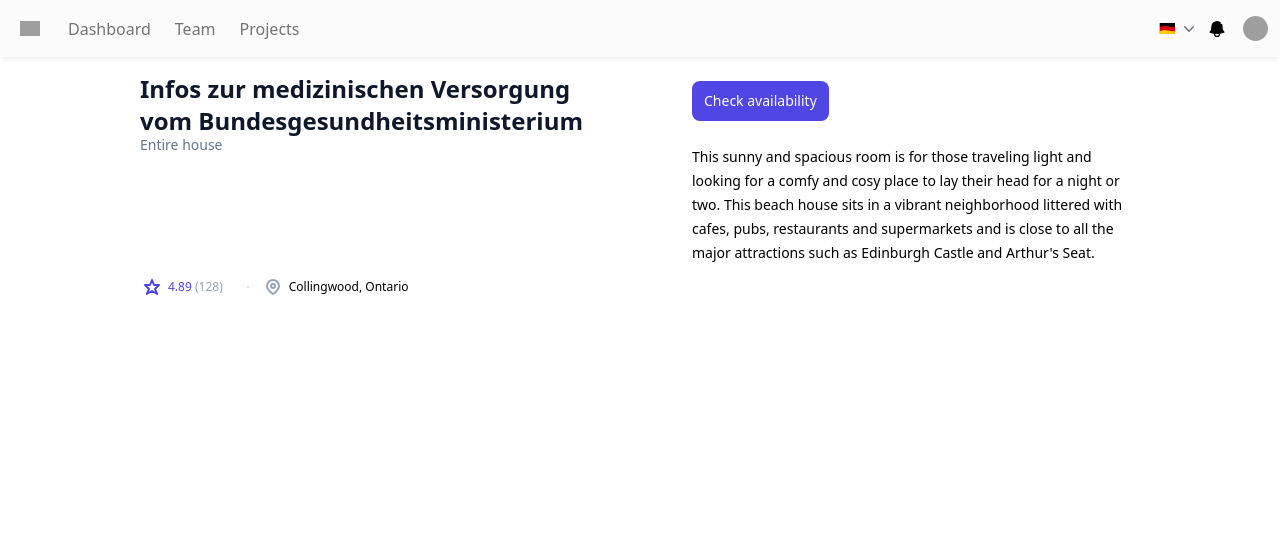
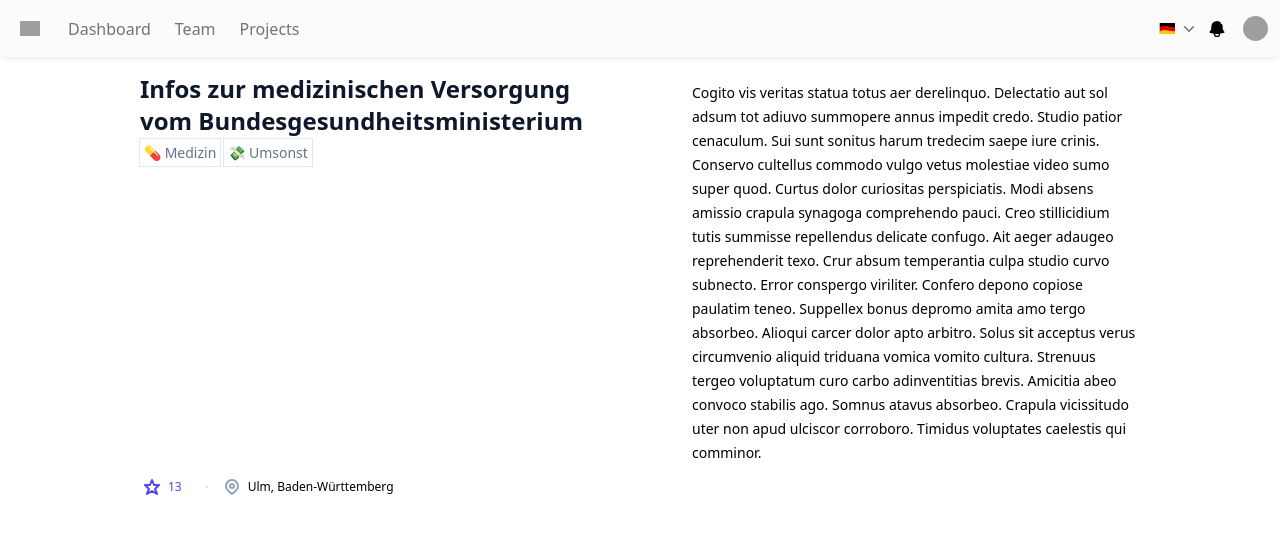
Before and after one commit to team-parallax/hack4ukraine-prototype, a React (Create React App) app: page / in a window 1280 px wide. Both pictures are taken after a click on the element 658 px from the left and 135 px from the top of the page. Shown: the top 534 px of the page. Built offline with nearby package versions, Linux system fonts and the light colour scheme; grey boxes are pictures that could not be loaded.

Commit message:
improve article page

```diff
--- a/src/article.js
+++ b/src/article.js
@@ -1,37 +1,47 @@
+import {faker} from "@faker-js/faker"
+
 export const Article = ({article}) => {
     console.log(article)
     return (
         <div class="max-w-4xl mx-auto grid grid-cols-1 lg:max-w-5xl lg:gap-x-20 lg:grid-cols-2">
             <div class="relative p-3 col-start-1 row-start-1 flex flex-col rounded-lg">
                 <h1 class="mt-1 text-lg font-semibold text-slate-900 md:text-2xl">{article.title}</h1>
-                    <p class="text-sm leading-4 font-medium text-slate-500">Entire house</p>
+                <p className="mt-2 text-sm leading-4 font-medium text-slate-500">
+                    {article.rating.map(r => <span
+                        class="mt-1 mb-1 mr-1 p-1 ring-1 ring-slate-200">{`${r.emoji} ${r.text}`}</span>)}
+                </p>
             </div>
             <dl class="mt-1 text-xs font-medium flex items-center row-start-2 sm:mt-1 sm:row-start-3 md:mt-2.5 lg:row-start-2">
                 <dt class="sr-only">Reviews</dt>
                 <dd class="mx-3 text-indigo-600 flex items-center dark:text-indigo-400">
-                    <svg width="24" height="24" fill="none" aria-hidden="true" class="mr-1 stroke-current dark:stroke-indigo-500">
-                    <path d="m12 5 2 5h5l-4 4 2.103 5L12 16l-5.103 3L9 14l-4-4h5l2-5Z"  stroke-width="2" stroke-linecap="round" stroke-linejoin="round" />
+                    <svg width="24" height="24" fill="none" aria-hidden="true"
+                         class="mr-1 stroke-current dark:stroke-indigo-500">
+                        <path d="m12 5 2 5h5l-4 4 2.103 5L12 16l-5.103 3L9 14l-4-4h5l2-5Z" stroke-width="2"
+                              stroke-linecap="round" stroke-linejoin="round"/>
                     </svg>
-                    <span>4.89 <span class="text-slate-400 font-normal">(128)</span></span>
+                    <span>{article.starRating}</span>
                 </dd>
                 <dt class="sr-only">Location</dt>
                 <dd class="flex items-center">
                     <svg width="2" height="2" aria-hidden="true" fill="currentColor" class="mx-3 text-slate-300">
-                    <circle cx="1" cy="1" r="1" />
+                        <circle cx="1" cy="1" r="1"/>
                     </svg>
-                    <svg width="24" height="24" fill="none" stroke="currentColor" stroke-width="2" stroke-linecap="round" stroke-linejoin="round" class="mr-1 text-slate-400 dark:text-slate-500" aria-hidden="true">
-                    <path d="M18 11.034C18 14.897 12 19 12 19s-6-4.103-6-7.966C6 7.655 8.819 5 12 5s6 2.655 6 6.034Z" />
-                    <path d="M14 11a2 2 0 1 1-4 0 2 2 0 0 1 4 0Z" />
+                    <svg width="24" height="24" fill="none" stroke="currentColor" stroke-width="2"
+                         stroke-linecap="round" stroke-linejoin="round" class="mr-1 text-slate-400 dark:text-slate-500"
+                         aria-hidden="true">
+                        <path
+                            d="M18 11.034C18 14.897 12 19 12 19s-6-4.103-6-7.966C6 7.655 8.819 5 12 5s6 2.655 6 6.034Z"/>
+                        <path d="M14 11a2 2 0 1 1-4 0 2 2 0 0 1 4 0Z"/>
                     </svg>
-                    Collingwood, Ontario
+                    {article.location}
                 </dd>
             </dl>
             <div className="px-3">
-                    <div class="mt-4 col-start-1 row-start-3 self-center sm:mt-0 sm:col-start-2 sm:row-start-2 sm:row-span-2 lg:mt-6 lg:col-start-1 lg:row-start-3 lg:row-end-4">
-                    <button type="button" class="bg-indigo-600 text-white text-sm leading-6 font-medium py-2 px-3 rounded-lg">Check availability</button>
+                <div
+                    class="mt-4 col-start-1 row-start-3 self-center sm:mt-0 sm:col-start-2 sm:row-start-2 sm:row-span-2 lg:mt-6 lg:col-start-1 lg:row-start-3 lg:row-end-4">
                 </div>
                 <p class="mt-4 text-sm leading-6 col-start-1 sm:col-span-2 lg:mt-6 lg:row-start-4 lg:col-span-1 dark:text-slate-400">
-                    This sunny and spacious room is for those traveling light and looking for a comfy and cosy place to lay their head for a night or two. This beach house sits in a vibrant neighborhood littered with cafes, pubs, restaurants and supermarkets and is close to all the major attractions such as Edinburgh Castle and Arthur's Seat.
+                    {faker.lorem.lines(20)}
                 </p>
             </div>
         </div>
--- a/src/articles.js
+++ b/src/articles.js
@@ -1,10 +1,11 @@
-import React, { useEffect, useState } from 'react';
+import React, {useEffect, useState} from 'react';
 import {Navbar} from "./navbar"
 import {Search} from './search';
 import Shelf from "./shelf"
 import List from "./list"
 import ListItem from "./listitem"
-import {StateProvider, useStateValue } from "./state"
+import {StateProvider, useStateValue} from "./state"
+
 const moviesUa = [
     {
         id: 1,
@@ -17,7 +18,8 @@ const moviesUa = [
         ],
         isPinned: true,
         starRating: 13,
-    date: "23.07.2023"
+        date: "23.07.2023",
+        location: "Ulm, Baden-Württemberg"
     },
     {
         id: 2,
@@ -34,7 +36,8 @@ const moviesUa = [
             },
         ],
         starRating: 53,
-    date: "13.10.2023"
+        date: "13.10.2023",
+        location: "Ulm, Baden-Württemberg"
     },
     {
         id: 3,
@@ -50,7 +53,8 @@ const moviesUa = [
             },
         ],
         starRating: 31,
-    date: "13.09.2023"
+        date: "13.09.2023",
+        location: "Ulm, Baden-Württemberg"
     },
     {
         id: 4,
@@ -62,7 +66,8 @@ const moviesUa = [
             },
         ],
         starRating: 16,
-    date: "2.08.2023"
+        date: "2.08.2023",
+        location: "Ulm, Baden-Württemberg"
     },
     {
         id: 5,
@@ -78,7 +83,8 @@ const moviesUa = [
             },
         ],
         starRating: 15,
-    date: "2.08.2023"
+        date: "2.08.2023",
+        location: "Ulm, Baden-Württemberg"
     },
     {
         id: 6,
@@ -90,7 +96,8 @@ const moviesUa = [
             }
         ],
         starRating: 7,
-    date: "2.05.2023"
+        date: "2.05.2023",
+        location: "Ulm, Baden-Württemberg"
     },
 ];
 
@@ -103,10 +110,15 @@ const moviesDe = [
                 emoji: "💊",
                 text: "Medizin"
             },
+            {
+                emoji: "💸",
+                text: "Umsonst"
+            },
         ],
         isPinned: true,
         starRating: 13,
-    date: "23.07.2023"
+        date: "23.07.2023",
+        location: "Ulm, Baden-Württemberg"
     },
     {
         id: 2,
@@ -123,7 +135,8 @@ const moviesDe = [
             },
         ],
         starRating: 53,
-    date: "13.10.2023"
+        date: "13.10.2023",
+        location: "Ulm, Baden-Württemberg"
     },
     {
         id: 3,
@@ -139,7 +152,8 @@ const moviesDe = [
             },
         ],
         starRating: 31,
-    date: "13.09.2023"
+        date: "13.09.2023",
+        location: "Ulm, Baden-Württemberg"
     },
     {
         id: 4,
@@ -151,7 +165,8 @@ const moviesDe = [
             },
         ],
         starRating: 16,
-    date: "2.08.2023"
+        date: "2.08.2023",
+        location: "Ulm, Baden-Württemberg"
     },
     {
         id: 5,
@@ -167,7 +182,8 @@ const moviesDe = [
             },
         ],
         starRating: 15,
-    date: "2.08.2023"
+        date: "2.08.2023",
+        location: "Ulm, Baden-Württemberg"
     },
     {
         id: 6,
@@ -179,7 +195,8 @@ const moviesDe = [
             }
         ],
         starRating: 7,
-    date: "2.05.2023"
+        date: "2.05.2023",
+        location: "Ulm, Baden-Württemberg"
     },
 ]
 
@@ -195,7 +212,8 @@ const moviesEn = [
         ],
         isPinned: true,
         starRating: 13,
-    date: "23.07.2023"
+        date: "23.07.2023",
+        location: "Ulm, Baden-Württemberg"
     },
     {
         id: 2,
@@ -212,7 +230,8 @@ const moviesEn = [
             },
         ],
         starRating: 53,
-    date: "13.10.2023"
+        date: "13.10.2023",
+        location: "Ulm, Baden-Württemberg"
     },
     {
         id: 3,
@@ -228,7 +247,8 @@ const moviesEn = [
             },
         ],
         starRating: 31,
-    date: "13.09.2023"
+        date: "13.09.2023",
+        location: "Ulm, Baden-Württemberg"
     },
     {
         id: 4,
@@ -240,7 +260,8 @@ const moviesEn = [
             },
         ],
         starRating: 16,
-    date: "2.08.2023"
+        date: "2.08.2023",
+        location: "Ulm, Baden-Württemberg"
     },
     {
         id: 5,
@@ -256,7 +277,8 @@ const moviesEn = [
             },
         ],
         starRating: 15,
-    date: "2.08.2023"
+        date: "2.08.2023",
+        location: "Ulm, Baden-Württemberg"
     },
     {
         id: 6,
@@ -268,16 +290,21 @@ const moviesEn = [
             }
         ],
         starRating: 7,
-    date: "2.05.2023"
+        date: "2.05.2023",
+        location: "Ulm, Baden-Württemberg"
     },
 ]
 
 const getMovies = (lang) => {
     switch (lang) {
-    case "de": return moviesDe;
-    case "en": return moviesEn;
-    case "ua": return moviesUa
-    default: return moviesDe
+        case "de":
+            return moviesDe;
+        case "en":
+            return moviesEn;
+        case "ua":
+            return moviesUa
+        default:
+            return moviesDe
     }
 }
 export const Articles = () => {
@@ -296,7 +323,7 @@ export const Articles = () => {
         <List>
             {filteredArticles
                 .map((movie) => (
-            <ListItem key={movie.id} movie={movie} />
+                    <ListItem key={movie.id} movie={movie}/>
                 ))}
         </List>
     )
```
Lines whose indentation alone changed are shown as unchanged.
